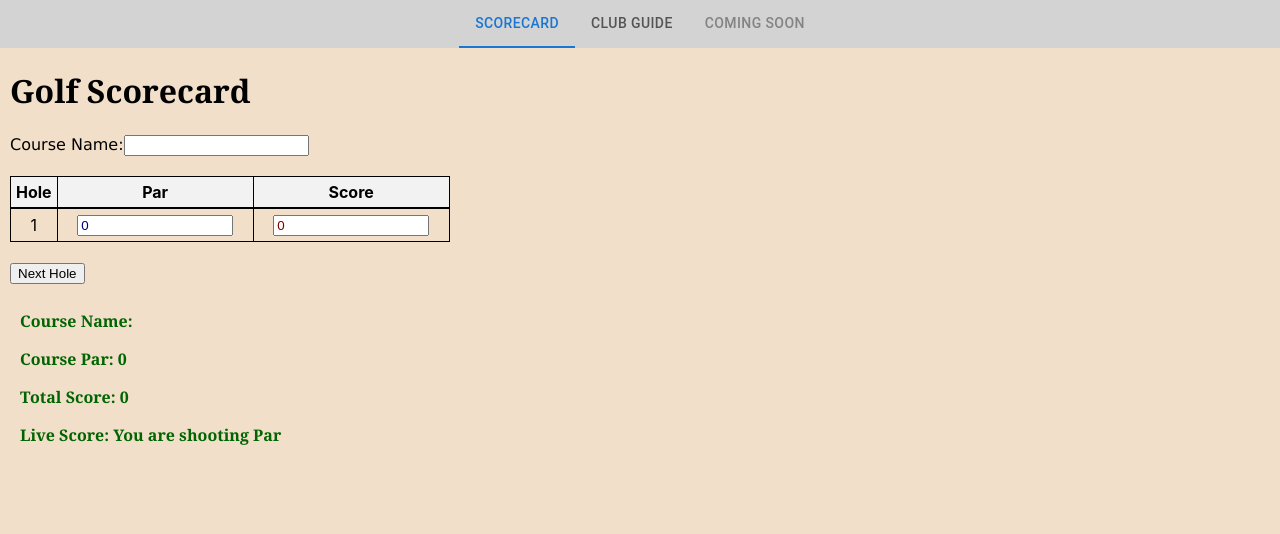
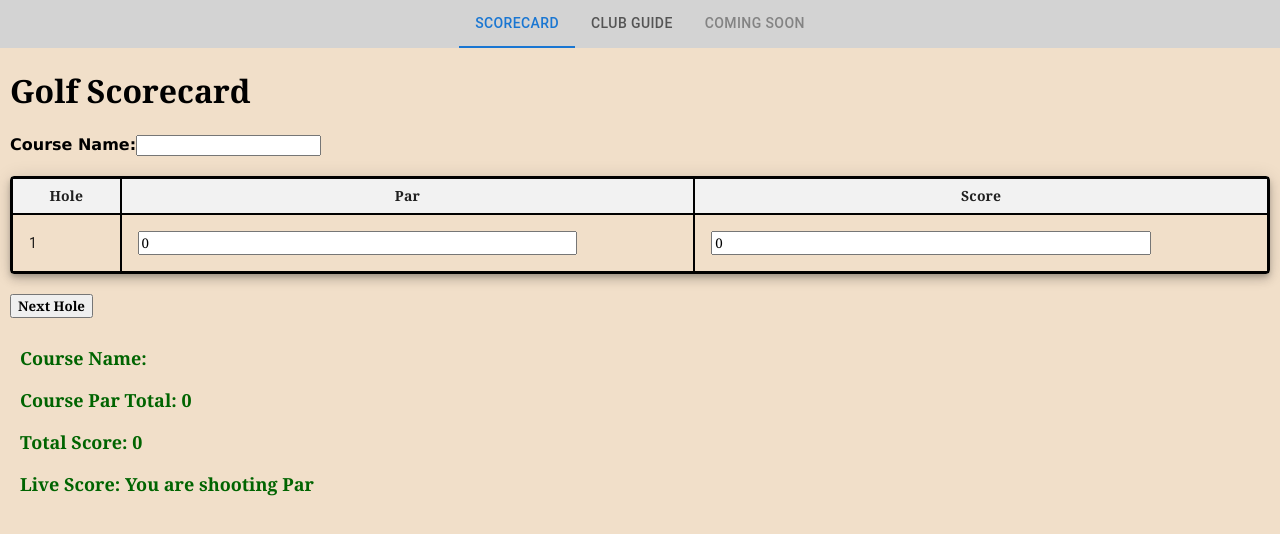
Before and after one commit to zshuaeva/golfpilot, a React (Create React App) app: page / in a window 1280 px wide. Shown: the top 534 px of the page. Built offline with nearby package versions, Linux system fonts and the light colour scheme.

Commit message:
update legacy code to Materials UI tables

```diff
--- a/src/App.css
+++ b/src/App.css
@@ -1,6 +1,4 @@
-.appContainer{
-  background-color: blue;
-}
+
 .app{
   background-color: rgb(241, 223, 201);
 }
--- a/src/clubGuide/clubguide.css
+++ b/src/clubGuide/clubguide.css
@@ -1,4 +1,6 @@
 .clubguide-container {
   margin-left: 20px;
-  font-family: Cambria, Cochin, Georgia, Times, 'Times New Roman', serif
+  font-family: Cambria, Cochin, Georgia, Times, 'Times New Roman', serif;
+
+  font-size: large;
 }
--- a/src/scorecard/scorecard.css
+++ b/src/scorecard/scorecard.css
@@ -3,10 +3,12 @@
 }
 .course-name{
   font-family: 'Lucida Sans', 'Lucida Sans Regular', 'Lucida Grande', 'Lucida Sans Unicode', Geneva, Verdana, sans-serif;
+  font-weight: 900;
 }
 .totals {
   color: darkgreen;
   padding: 10px;
+  font-size: large;
   font-weight: bolder;
   font-family: Cambria, Cochin, Georgia, Times, 'Times New Roman', serif;
 }
@@ -15,30 +17,32 @@
   border: 1px solid black;
   margin: 20px 0;
   border-collapse: collapse;
-
-
 }
 
 .tables-head th,
+.table-row,
+.table-cell,
 .tables-body td {
-  border: 1px solid black;
+  border: 2px solid black;
   padding: 5px;
   text-align: center;
+  background-color: rgb(241, 223, 201);
 }
-.parinputfield{
-  width: 80%;
-  color: navy;
-}
+
 .scoreinputfield{
   width: 80%;
-  color: maroon;
+  color: black;
+  font-family: Cambria, Cochin, Georgia, Times, 'Times New Roman', serif;
 }
 
 .tables-head th {
   border-bottom: 2px solid black;
   background-color: #f2f2f2;
+  font-weight: 900;
+  font-family: Cambria, Cochin, Georgia, Times, 'Times New Roman', serif;
 }
 
-.tables-body tr:last-child td {
-  border-bottom: none;
+.add-button {
+  font-weight: bolder;
+  font-family: Cambria, Cochin, Georgia, Times, 'Times New Roman', serif;
 }
--- a/src/scorecard/scorecard.js
+++ b/src/scorecard/scorecard.js
@@ -1,5 +1,19 @@
 import React, { useState, useEffect } from 'react';
+import Paper from '@mui/material/Paper';
+import Table from '@mui/material/Table';
+import TableBody from '@mui/material/TableBody';
+import TableCell from '@mui/material/TableCell';
+import TableContainer from '@mui/material/TableContainer';
+import TableHead from '@mui/material/TableHead';
+import TableRow from '@mui/material/TableRow';
 import './scorecard.css';
+
+
+const columns = [
+  { id: 'holeNumber', label: 'Hole', minWidth: 100 },
+  { id: 'par', label: 'Par', minWidth: 100 },
+  { id: 'score', label: 'Score', minWidth: 100 },
+];
 
 const Scorecard = () => {
   const [courseName, setCourseName] = useState('');
@@ -9,6 +23,7 @@ const Scorecard = () => {
     ];
     return savedHoleDetails;
   });
+
 
   useEffect(() => {
     const savedCourseName = localStorage.getItem('courseName');
@@ -50,6 +65,7 @@ const Scorecard = () => {
     localStorage.setItem('holeDetails', JSON.stringify(updatedHoleDetails));
   };
 
+
   const addNewLine = () => {
     setHoleDetails([...holeDetails, { holeNumber: holeDetails.length + 1, par: 0, score: 0 }]);
   };
@@ -70,43 +86,47 @@ const Scorecard = () => {
         id="courseName"
         value={courseName}
         onChange={handleCourseNameChange}
+        className="course-name-input"
       />
-      <table className='tables-container'>
-        <thead className='tables-head'>
-          <tr>
-            <th>Hole</th>
-            <th>Par</th>
-            <th>Score</th>
-          </tr>
-        </thead>
-        <tbody className='tables-body'>
-          {holeDetails.map((hole, index) => (
-            <tr key={index}>
-              <td>{hole.holeNumber}</td>
-              <td>
-                <input
-                 className="parinputfield"
-                  type="number"
-                  value={hole.par}
-                  onChange={(e) => handleParChange(e, index)}
-                />
-              </td>
-              <td>
-                <input
-                  className="scoreinputfield"
-                  type="number"
-                  value={hole.score}
-                  onChange={(e) => handleScoreChange(e, index)}
-                />
-              </td>
-            </tr>
-          ))}
-        </tbody>
-      </table>
-      <button onClick={addNewLine}>Next Hole</button>
+      <Paper elevation={6} className="tables-container">
+        <TableContainer>
+          <Table>
+            <TableHead className="tables-head">
+              <TableRow>
+                {columns.map((column) => (
+                  <TableCell key={column.id} className="table-cell-header">
+                    {column.label}
+                  </TableCell>
+                ))}
+              </TableRow>
+            </TableHead>
+            <TableBody>
+              {holeDetails.map((hole, index) => (
+                <TableRow key={index} className="table-row">
+                  {columns.map((column) => (
+                    <TableCell key={column.id} className="table-cell">
+                      {column.id === 'holeNumber' ? hole.holeNumber : (
+                        <input
+                          type="number"
+                          value={hole[column.id]}
+                          onChange={(e) => (
+                            column.id === 'par' ? handleParChange(e, index) : handleScoreChange(e, index)
+                          )}
+                          className="scoreinputfield"
+                        />
+                      )}
+                    </TableCell>
+                  ))}
+                </TableRow>
+              ))}
+            </TableBody>
+          </Table>
+        </TableContainer>
+      </Paper>
+      <button onClick={addNewLine} className="add-button">Next Hole</button>
       <div className="totals">
         <p>Course Name: {courseName}</p>
-        <p>Course Par: {calculateTotalPar()} </p>
+        <p>Course Par Total: {calculateTotalPar()} </p>
         <p>Total Score: {calculateTotalScore()}</p>
         {(() => {
           const liveScore = calculateTotalScore() - calculateTotalPar();
```
